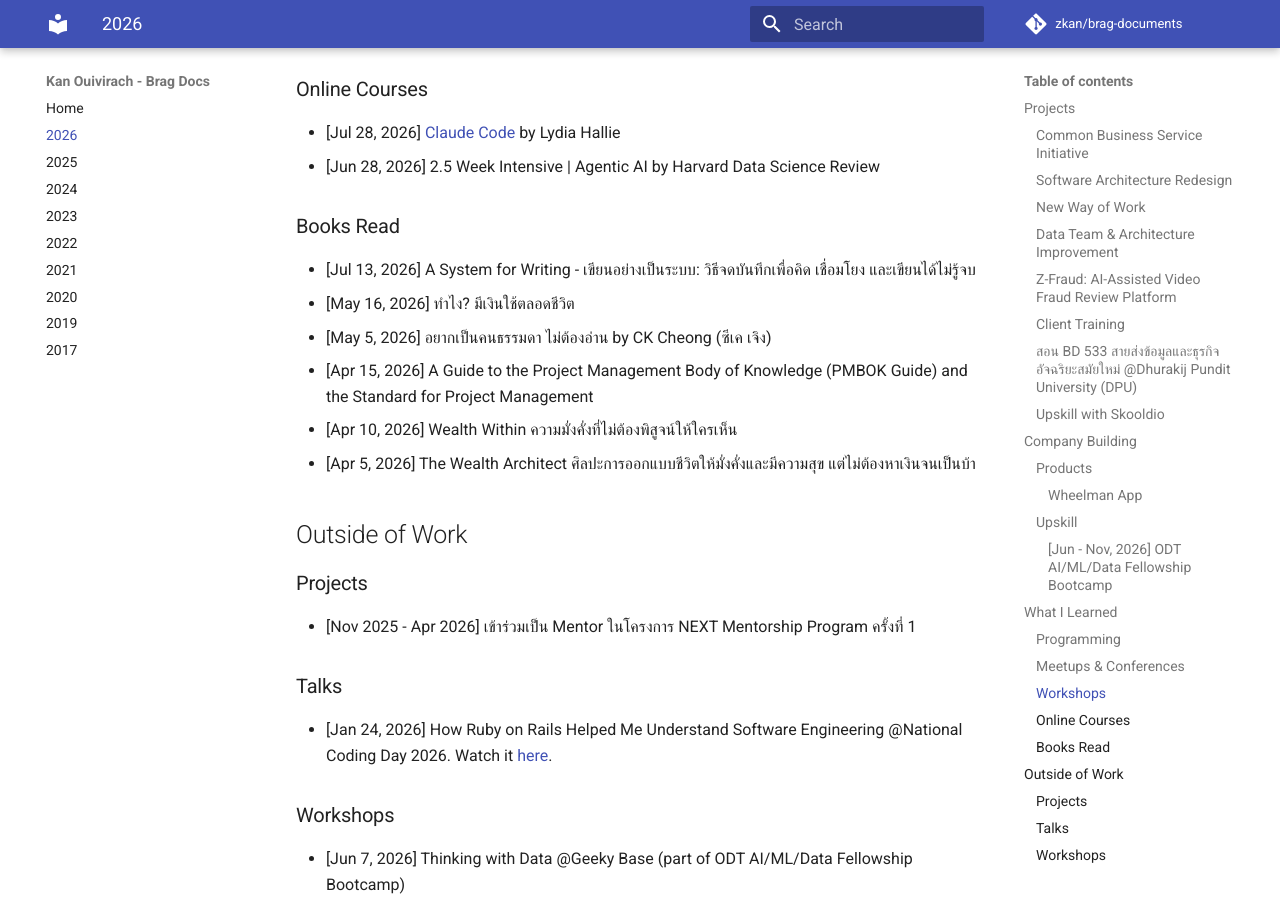
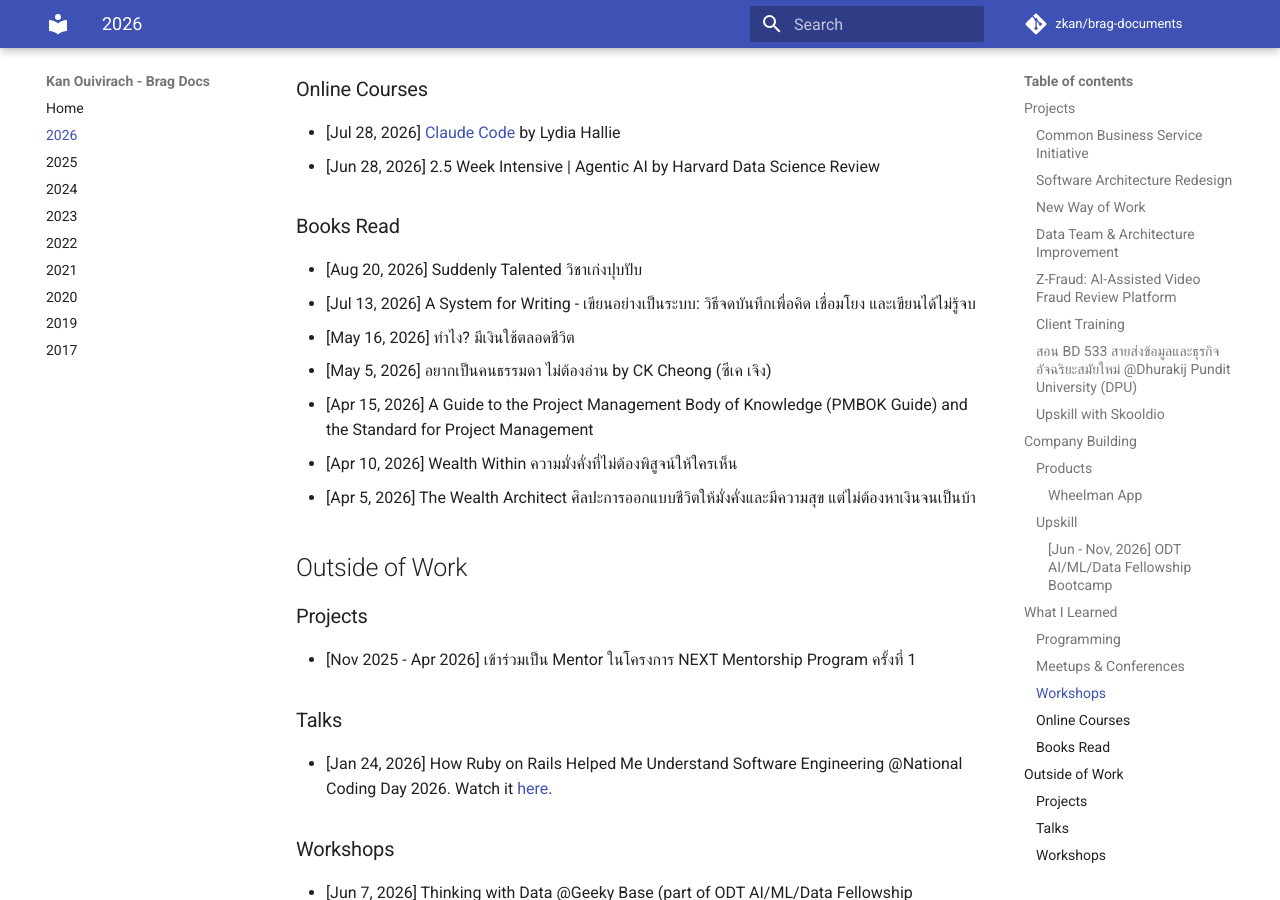
Before and after one commit to zkan/brag-documents, an MkDocs documentation site: the page built from docs/2026.md, in a window 1280 px wide and 900 px high, scrolled down 3192 px. Built offline with MkDocs 1.6.1 and Material for MkDocs 9.7.7, drawn with Linux system fonts in a browser that asks for light colours; comment, search, counter and statistics services are not loaded.

Commit message:
Add suddenly talented to books read

```diff
--- a/docs/2026.md
+++ b/docs/2026.md
@@ -121,6 +121,7 @@
 
 ### Books Read
 
+* [Aug 20, 2026] Suddenly Talented วิชาเก่งปุบปับ
 * [Jul 13, 2026] A System for Writing - เขียนอย่างเป็นระบบ: วิธีจดบันทึกเพื่อคิด เชื่อมโยง และเขียนได้ไม่รู้จบ
 * [May 16, 2026] ทำไง? มีเงินใช้ตลอดชีวิต
 * [May 5, 2026] อยากเป็นคนธรรมดา ไม่ต้องอ่าน by CK Cheong (ซีเค เจิง)
```
